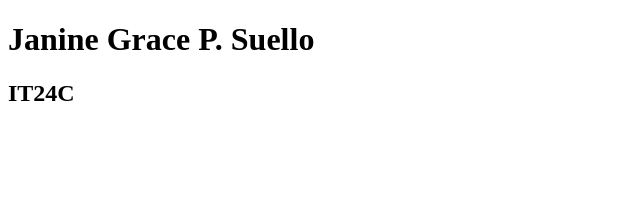
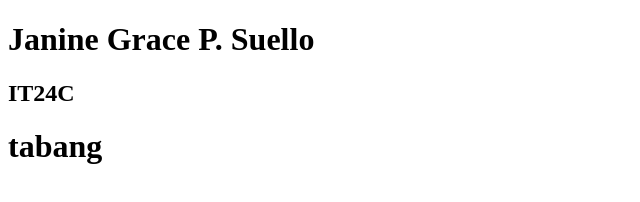
Before and after one commit to JanineSuello/it24c-assessment, a plain HTML site: page index.html in a window 1280 px wide. Shown: the whole page, without its empty margins (0-640 px from the left). Drawn offline with Linux system fonts and the light colour scheme.

Commit message:
added tabang

```diff
--- a/index.html
+++ b/index.html
@@ -8,6 +8,7 @@
 <body>
     <h1> Janine Grace P. Suello </h1>
     <h2> IT24C </h2>
+    <h1> tabang</h1>
 
 </body>
 </html>
```
